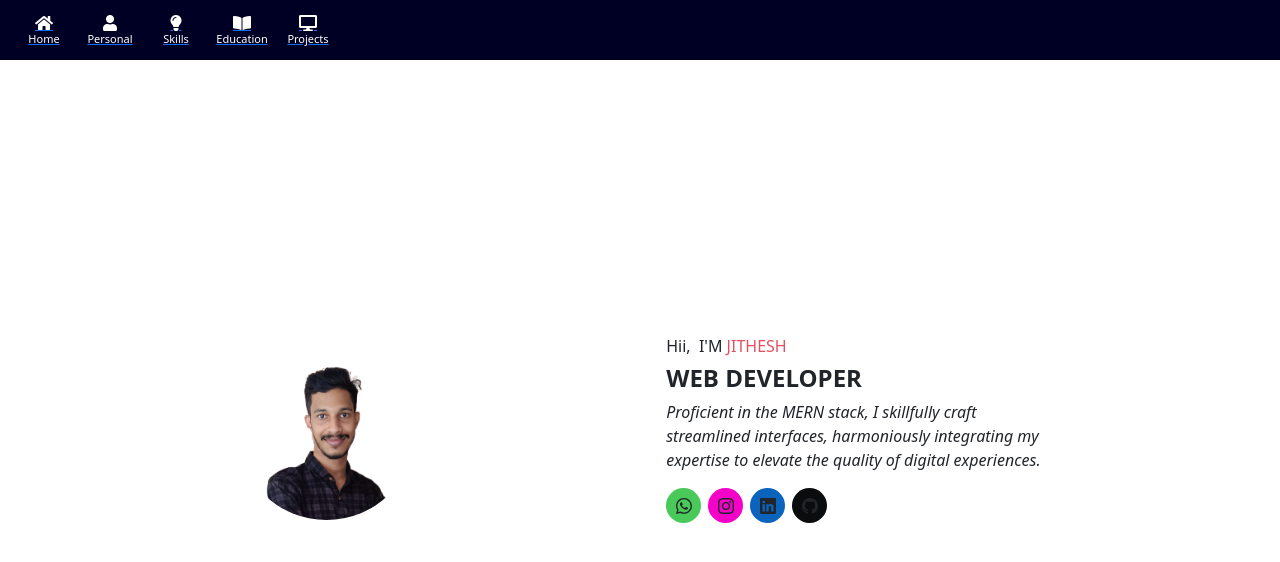
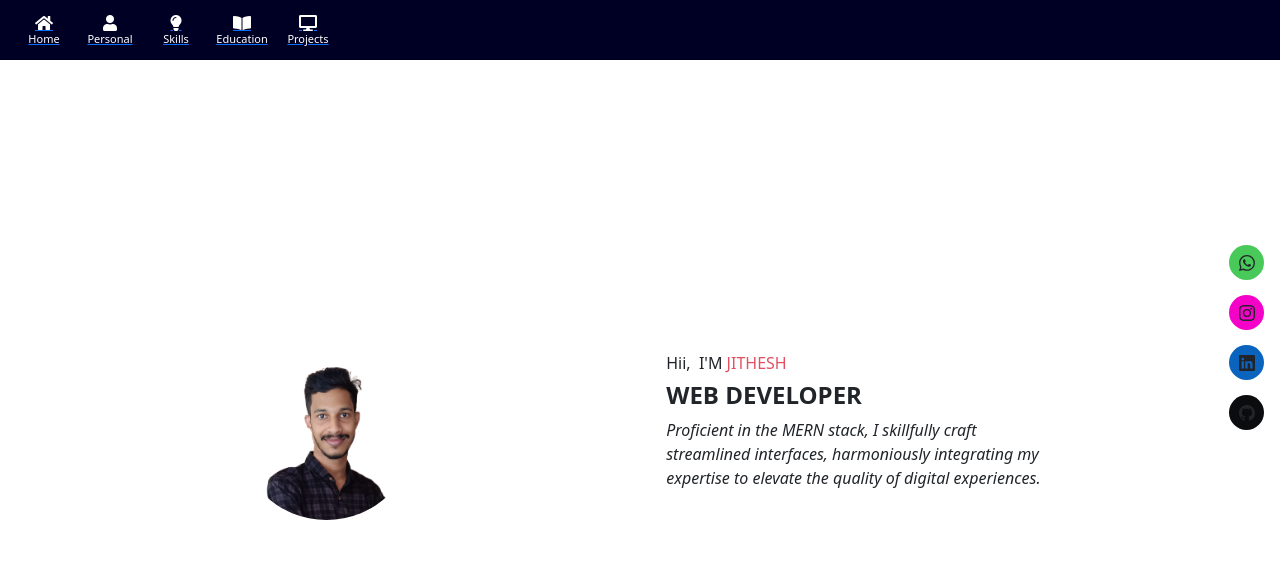
Before and after one commit to jitheshm/personal-portfolio, a Next.js app: page / in a window 1280 px wide. Shown: the top 562 px of the page. Built offline with nearby package versions, Linux system fonts and the light colour scheme.

Commit message:
social media icons design updated

```diff
--- a/src/components/Landing/Landing.js
+++ b/src/components/Landing/Landing.js
@@ -13,7 +13,7 @@ function Landing() {
                     <h6>Hii,&nbsp; I'M&nbsp;<span style={{ color: 'rgb(227, 80, 98)' }}>JITHESH</span></h6>
                     <h4><strong>WEB DEVELOPER</strong></h4>
                     <div className="col-md-8 mb-3"><em>Proficient in the MERN stack, I skillfully craft streamlined interfaces, harmoniously integrating my expertise to elevate the quality of digital experiences.</em></div>{/* Start: social media icons */}
-                    <div className={styles.socialIconContainer}>
+                    <div className={`${styles.socialIconContainer} px-3`}>
                         <div className={`${styles.socialIcon} ${styles.wtsp}`}><svg xmlns="http://www.w3.org/2000/svg" width="1em" height="1em" fill="currentColor" viewBox="0 0 16 16" className="bi bi-whatsapp social-icon-inner">
                             <path d="M13.601 2.326A7.854 7.854 0 0 0 7.994 0C3.627 0 .068 3.558.064 7.926c0 1.399.366 2.76 1.057 3.965L0 16l4.204-1.102a7.933 7.933 0 0 0 3.79.965h.004c4.368 0 7.926-3.558 7.93-7.93A7.898 7.898 0 0 0 13.6 2.326zM7.994 14.521a6.573 6.573 0 0 1-3.356-.92l-.24-.144-2.494.654.666-2.433-.156-.251a6.56 6.56 0 0 1-1.007-3.505c0-3.626 2.957-6.584 6.591-6.584a6.56 6.56 0 0 1 4.66 1.931 6.557 6.557 0 0 1 1.928 4.66c-.004 3.639-2.961 6.592-6.592 6.592zm3.615-4.934c-.197-.099-1.17-.578-1.353-.646-.182-.065-.315-.099-.445.099-.133.197-.513.646-.627.775-.114.133-.232.148-.43.05-.197-.1-.836-.308-1.592-.985-.59-.525-.985-1.175-1.103-1.372-.114-.198-.011-.304.088-.403.087-.088.197-.232.296-.346.1-.114.133-.198.198-.33.065-.134.034-.248-.015-.347-.05-.099-.445-1.076-.612-1.47-.16-.389-.323-.335-.445-.34-.114-.007-.247-.007-.38-.007a.729.729 0 0 0-.529.247c-.182.198-.691.677-.691 1.654 0 .977.71 1.916.81 2.049.098.133 1.394 2.132 3.383 2.992.47.205.84.326 1.129.418.475.152.904.129 1.246.08.38-.058 1.171-.48 1.338-.943.164-.464.164-.86.114-.943-.049-.084-.182-.133-.38-.232z" />
                         </svg></div>
--- a/src/styles/Landing.module.css
+++ b/src/styles/Landing.module.css
@@ -37,7 +37,11 @@
 
   .socialIconContainer {
     display: flex;
-    gap: 7px;
+    flex-direction: column;
+    position: absolute;
+    top: 245px;
+    right: 0;
+    gap: 15px;
   }
 
   .socialIcon.wtsp {
```
